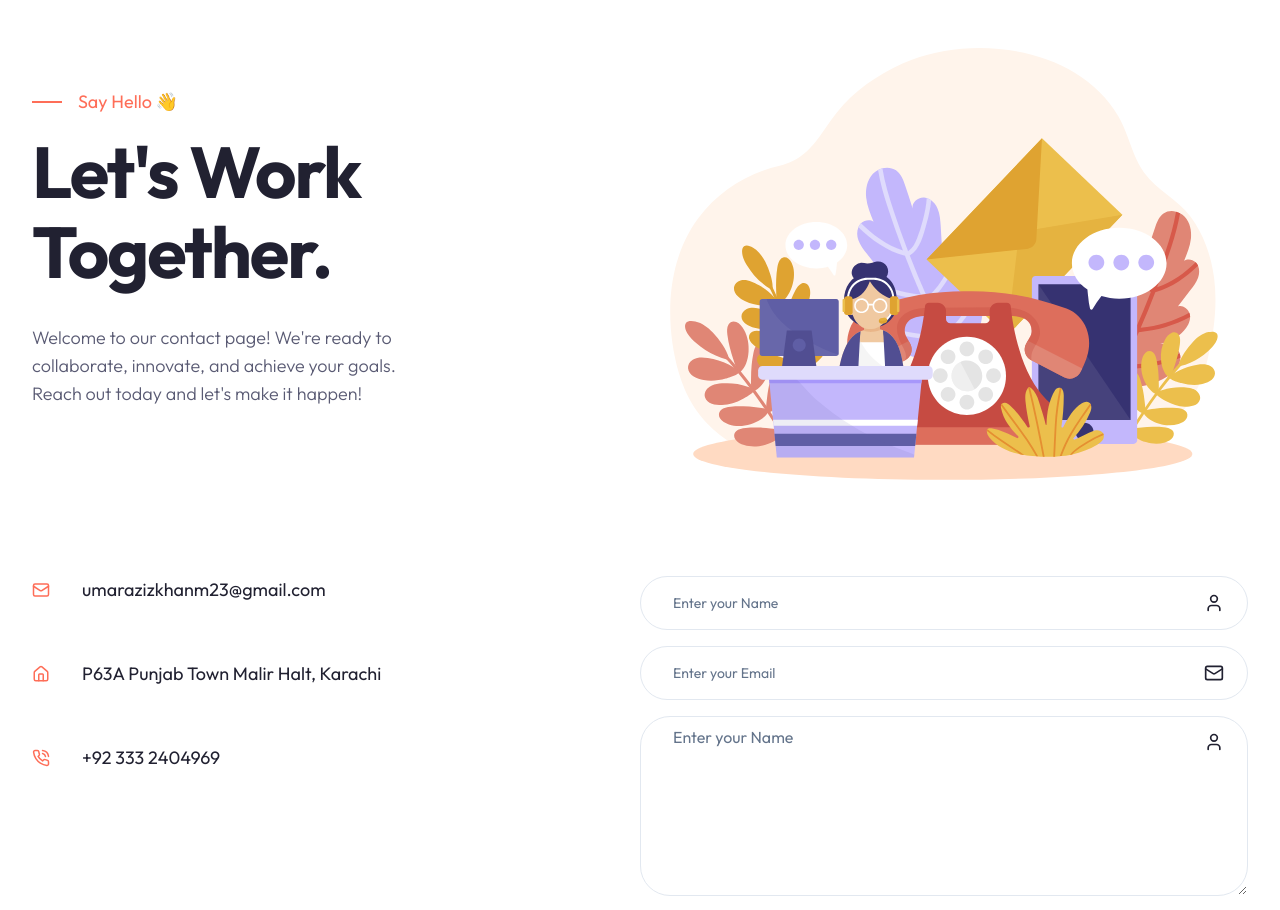
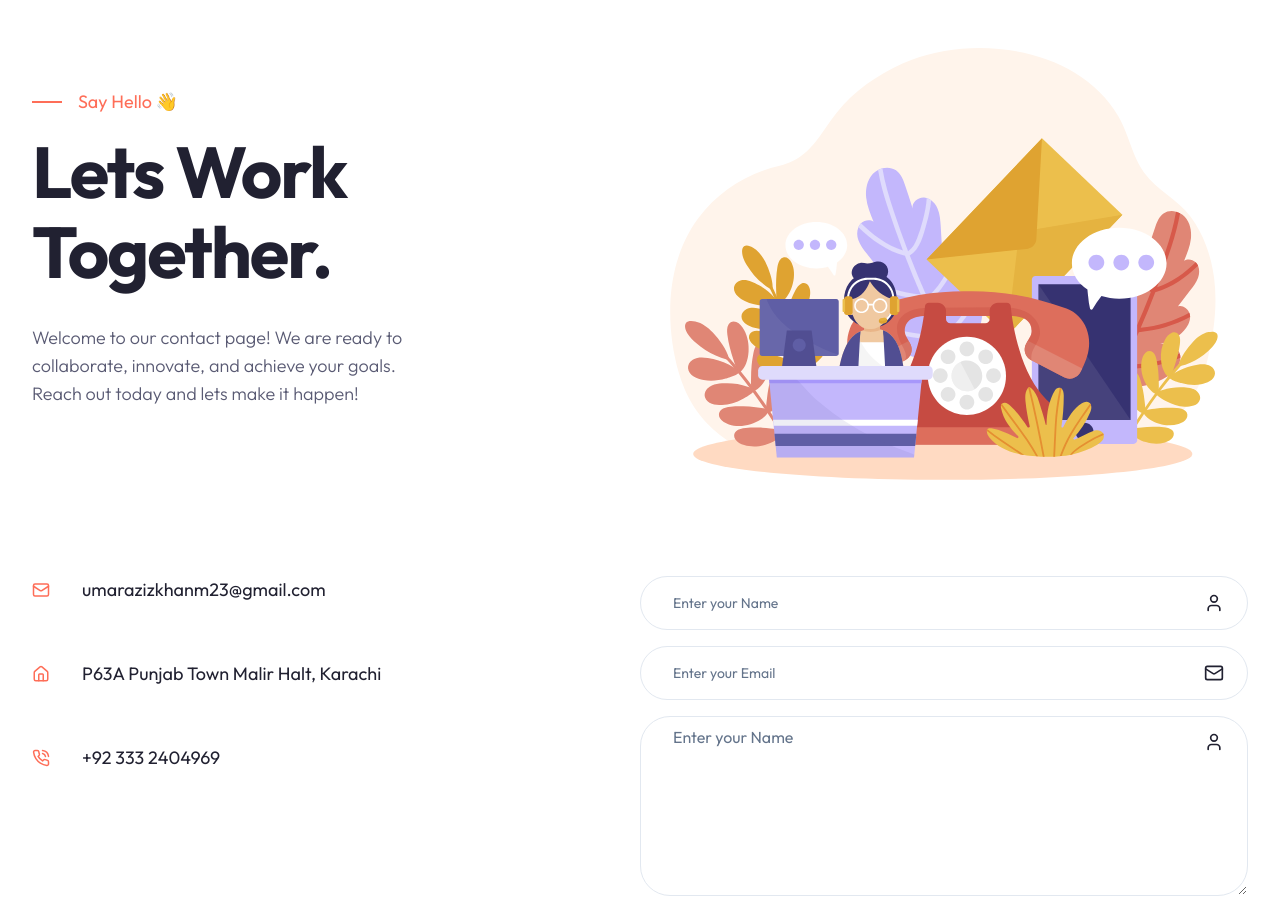
Before and after one commit to MuhammadUmar969/next-portfolio, a Next.js app: page /contact in a window 1280 px wide. Shown: the part 120-1030 px from the top of the page. Built offline with nearby package versions, Linux system fonts and the light colour scheme.

Commit message:
Error Fix

```diff
--- a/app/contact/page.jsx
+++ b/app/contact/page.jsx
@@ -10,10 +10,10 @@ const Contact = () => {
               <span className="w-[30px] h-[2px] bg-primary"></span>
               Say Hello 👋
             </div>
-            <h1 className="h1 max-w-md mb-8">Let's Work Together.</h1>
+            <h1 className="h1 max-w-md mb-8">Lets Work Together.</h1>
             <p className="subtitle max-w-[400px]">
-              Welcome to our contact page! We're ready to collaborate, innovate,
-              and achieve your goals. Reach out today and let's make it happen!
+              Welcome to our contact page! We are ready to collaborate, innovate,
+              and achieve your goals. Reach out today and lets make it happen!
             </p>
           </div>
 
--- a/components/Cta.jsx
+++ b/components/Cta.jsx
@@ -7,7 +7,7 @@ const Cta = () => {
       <div className="container mx-auto">
         <div className="flex flex-col items-center">
           <h2 className="h2 max-w-xl text-center mb-8">
-            Prepare to turn your idea into the reality? I'm here to help
+            Prepare to turn your idea into the reality? I am here to help
           </h2>
           <Link href="/contact">
             <Button className="bg-orange-500 hover:bg-orange-600">Contact me</Button>
--- a/components/Form.jsx
+++ b/components/Form.jsx
@@ -23,7 +23,7 @@ const Form = () => {
         <User className="absolute top-4 right-6" size={20} />
       </div>
       <Button className="bg-orange-500 hover:bg-orange-600 flex items-center max-w-[166px]">
-        Let's Talk
+        Lets Talk
       </Button>
     </form>
   );
--- a/components/Work.jsx
+++ b/components/Work.jsx
@@ -53,7 +53,7 @@ const Work = () => {
           <h2 className="section-title mb-4">Latest Projects</h2>
           <p className="subtitle mb-4">
             Introducing my latest projects, where innovation meets excellence.
-            With meticulous planning and creativity, I've crafted a solution
+            With meticulous planning and creativity, I have crafted a solution
             that sets a new industry standard. From conception to execution,
             these projects exemplifies my dedication to delivering impactful
             results
```
